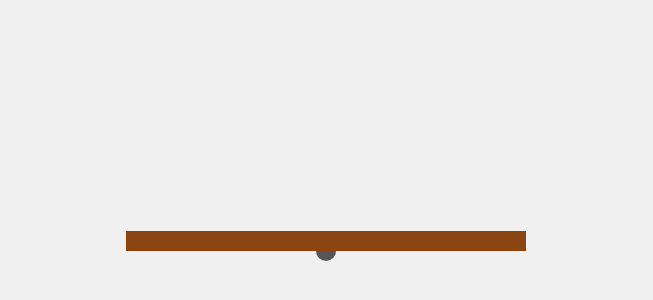
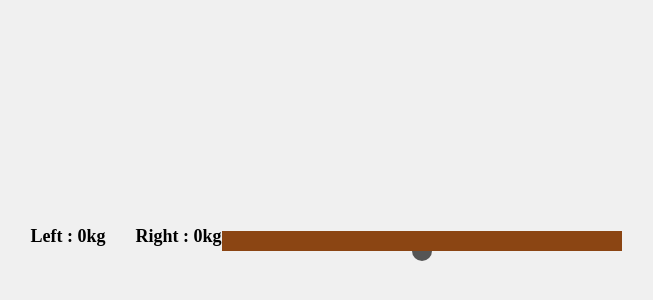
Before and after one commit to cemyyldz/ogulcem-yildiz-seesaw, a plain HTML site: page index.html in a window 1280 px wide. Shown: the part 174-474 px from the top of the page, without its empty margins (314-967 px from the left). Drawn offline with Linux system fonts and the light colour scheme.

Commit message:
update ui

```diff
--- a/css/styles.css
+++ b/css/styles.css
@@ -52,3 +52,11 @@ body{
     font-size: 12px;
     font-weight: bold;
 }
+.weights-info{
+    display: flex;
+    justify-content: center;
+    gap: 30px;
+    margin-top: 20px;
+    font-size: 18px;
+    font-weight: bold;
+}
--- a/index.html
+++ b/index.html
@@ -8,6 +8,10 @@
 </head>
 <body>
 <div class="container">
+  <div class="weights-info">
+    <span id ="left-weight">Left : 0kg</span>
+    <span id ="right-weight">Right : 0kg</span>
+  </div>
   <div class="seesaw-wrapper">
     <div class="pivot"></div>
     <div class="seesaw"></div>
--- a/js/app.js
+++ b/js/app.js
@@ -27,12 +27,16 @@ function updateSeesaw(){
 
   let leftTorque = 0;
   let rightTorque = 0;
+  let leftWeightSum =0;
+  let rightWeightSum = 0;
 
   weights.forEach(obj => {
     const distance = obj.x - pivotX;
     if(distance<0){
+      leftWeightSum +=obj.weight;
       leftTorque += obj.weight *Math.abs(distance)
     } else {
+      rightWeightSum +=obj.weight;
       rightTorque += obj.weight *distance;
     }
   });
@@ -41,4 +45,7 @@ function updateSeesaw(){
   angle = Math.max(-30,Math.min(30,angle));
 
   seesawElement.style.transform = `rotate(${angle}deg)`;
+
+  document.getElementById("left-weight").textContent = `Left: ${leftWeightSum} kg`;
+  document.getElementById("right-weight").textContent = `Right: ${rightWeightSum} kg`;
 }
```
